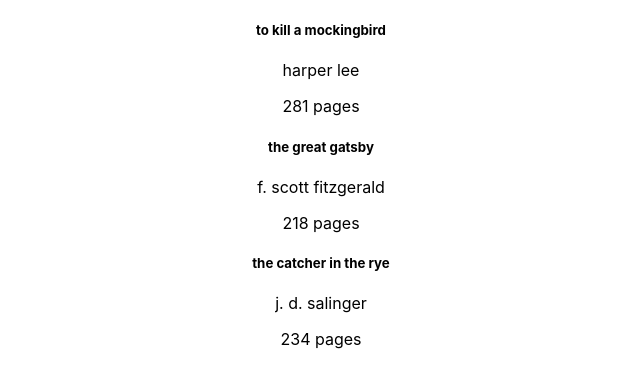
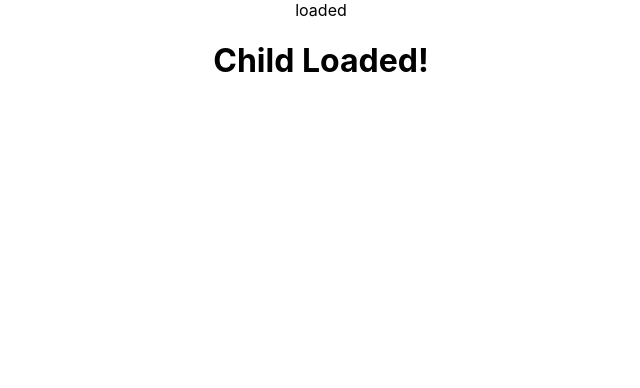
Before and after one commit to avabellaw/learning-react, a React (Create React App) app in the folder my-app/: page / in a window 1280 px wide. Shown: the top 388 px of the page, without its empty margins (319-959 px from the left). Built offline with nearby package versions, Linux system fonts and the light colour scheme.

Commit message:
Add LifeCycles components - Component did mount

```diff
--- a/my-app/src/App.js
+++ b/my-app/src/App.js
@@ -11,13 +11,20 @@
 import NestingComponents from "./components/Nesting/NestingComponents"
 import MethodAsPropsParent from "./components/MethodAsProps/MethodAsPropsParent";
 import RenderingLists from "./components/RenderingLists/RenderingLists";
+import LifeCyclesCDM from "./components/lifecycles/LifeCyclesCDM";
 
 function App() {
-  return (
-    <div className="App">
-        <RenderingLists />
-    </div>
-  );
+    return (
+        <div className="App">
+            {
+                // Rendering lists
+                /* <RenderingLists /> */
+
+                // Component lifecycles
+                <LifeCyclesCDM />
+            }
+        </div>
+    );
 }
 
 export default App;
--- /dev/null
+++ b/my-app/src/components/lifecycles/LifeCyclesCDM.js
@@ -0,0 +1,42 @@
+import React, { Component } from 'react'
+import LifeCyclesCDMChild from './LifeCyclesCDMChild';
+
+export class LifeCyclesCDM extends Component {
+    constructor(props) {
+        super(props)
+
+        console.log("Constructor called");
+
+        this.state = {
+            data: 'loading'
+        }
+    }
+
+    getData() {
+        console.log("Get data called")
+        setTimeout(() => {
+            console.log("Data fetched")
+            this.setState({
+                data: 'loaded'
+            })
+        }, 3000);
+    }
+
+    componentDidMount() {
+        console.log("Component mounted")
+        this.getData();
+    }
+
+    render() {
+        console.log("Render method called")
+        return (
+            <div>
+                {this.state.data}
+                <LifeCyclesCDMChild />
+            </div>
+        )
+
+    }
+}
+
+export default LifeCyclesCDM
--- /dev/null
+++ b/my-app/src/components/lifecycles/LifeCyclesCDMChild.js
@@ -0,0 +1,41 @@
+
+import React, { Component } from 'react'
+
+export class LifeCyclesCDMChild extends Component {
+
+  constructor(props) {
+    console.log('Child Constructor Called')
+    super(props)
+
+    this.state = {
+      data: 'Child Loading...',
+    }
+  }
+
+  getData() {
+    console.log('Child getData() called')
+    setTimeout(() => {
+      console.log('Child Data fetched!')
+      this.setState({
+        data: 'Child Loaded!'
+      })
+    }, 3000)
+  }
+
+  componentDidMount() {
+    console.log('Child Component mounted')
+    this.getData();
+  }
+
+
+  render() {
+    console.log('Child Render method called')
+    return (
+      <div>
+        <h1>{this.state.data}</h1>
+      </div>
+    )
+  }
+}
+
+export default LifeCyclesCDMChild
```
